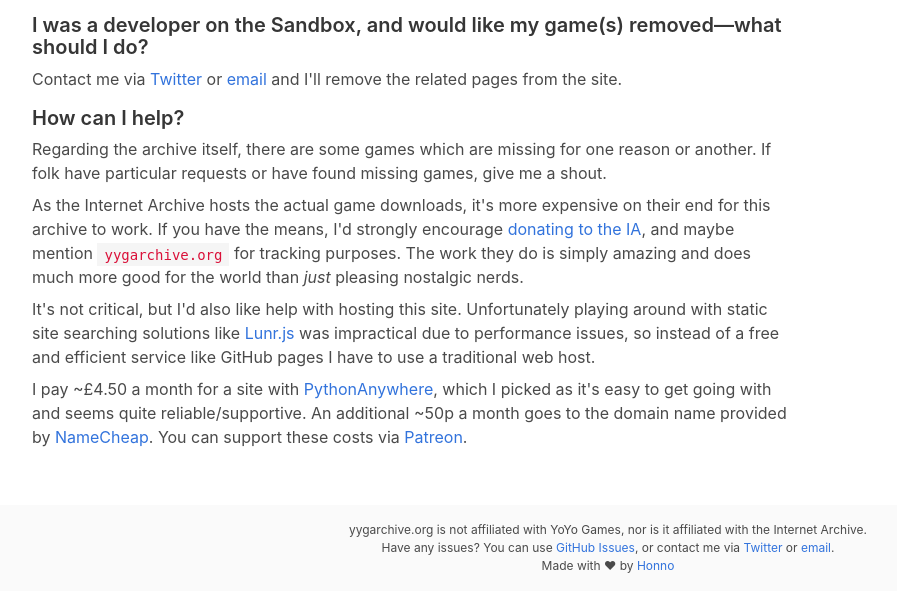
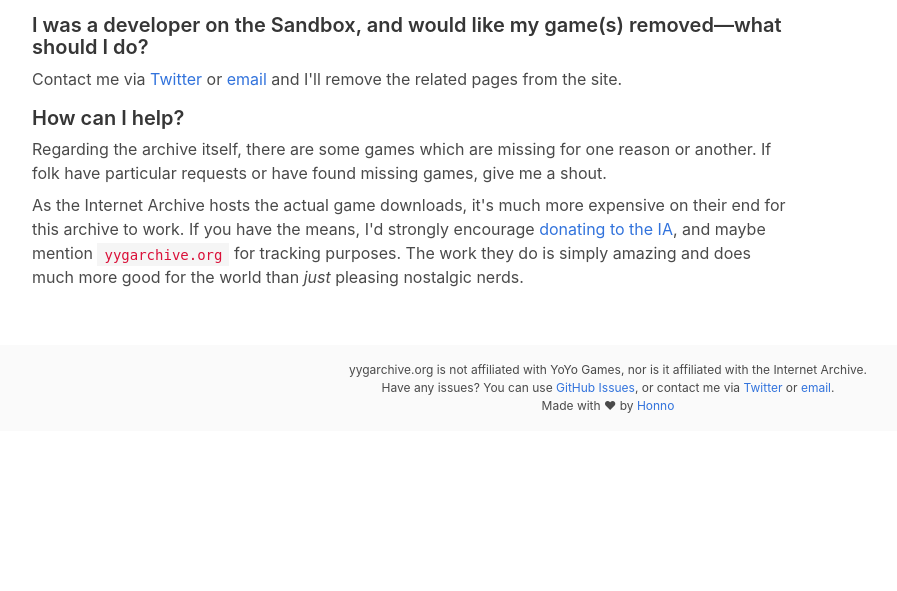
Before and after one commit to honno/yygarchive.org, a Flask app: page / in a window 1280 px wide. Shown: the part 1432-2023 px from the top of the page, without its empty margins (32-929 px from the left). After the commit the page ends 1845 px from the top, so only its background shows below. Run offline with Flask 2, Linux system fonts and the light colour scheme.

Commit message:
remove patreon
hostings much cheaper now!

```diff
--- a/app/templates/index.html
+++ b/app/templates/index.html
@@ -36,9 +36,7 @@
 
             <h3 class="title is-5 mt-4 mb-2">How can I help?</h3>
             <p class="mb-2">Regarding the archive itself, there are some games which are missing for one reason or another. If folk have particular requests or have found missing games, give me a shout.</p>
-                <p class="mb-2">As the Internet Archive hosts the actual game downloads, it's more expensive on their end for this archive to work. If you have the means, I'd strongly encourage <a href="https://archive.org/donate/">donating to the IA</a>, and maybe mention <code>yygarchive.org</code> for tracking purposes. The work they do is simply amazing and does much more good for the world than <i>just</i> pleasing nostalgic nerds.</p>
-                <p class="mb-2">It's not critical, but I'd also like help with hosting this site. Unfortunately playing around with static site searching solutions like <a href="https://lunrjs.com/">Lunr.js</a> was impractical due to performance issues, so instead of a free and efficient service like GitHub pages I have to use a traditional web host.</p>
-                <p class="mb-2">I pay ~£4.50 a month for a site with <a href="https://www.pythonanywhere.com/">PythonAnywhere</a>, which I picked as it's easy to get going with and seems quite reliable/supportive. An additional ~50p a month goes to the domain name provided by <a href="https://www.namecheap.com/">NameCheap</a>. You can support these costs via <a href="https://www.patreon.com/yygarchive">Patreon</a>.</p>
+                <p class="mb-2">As the Internet Archive hosts the actual game downloads, it's much more expensive on their end for this archive to work. If you have the means, I'd strongly encourage <a href="https://archive.org/donate/">donating to the IA</a>, and maybe mention <code>yygarchive.org</code> for tracking purposes. The work they do is simply amazing and does much more good for the world than <i>just</i> pleasing nostalgic nerds.</p>
         </div>
 
         <div class="column" >
```
Also changed, not shown: .github/FUNDING.yml (deleted).
